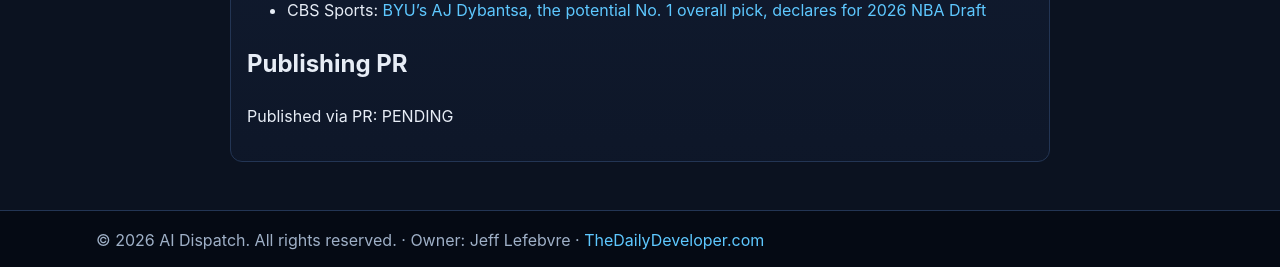
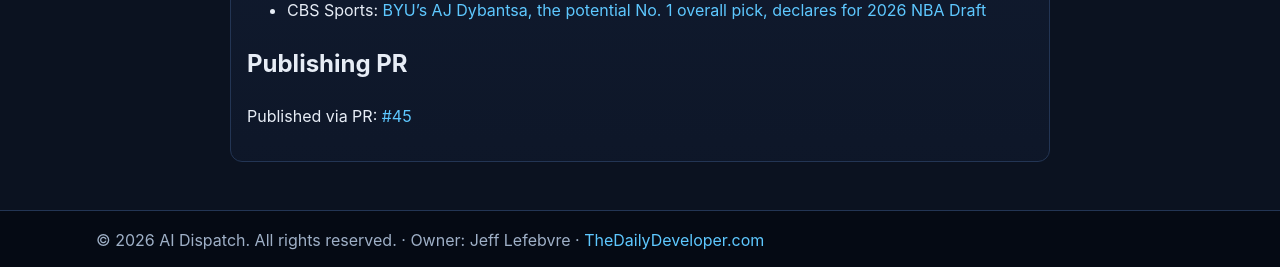
Before and after one commit to thestamp/Static-ai-articles, a Jekyll site: the page built from articles/2026-04-23-aj-dybantsa-declares-2026-nba-draft.md, in a window 1280 px wide. Shown: the part 894-1161 px from the top of the page. Built offline with Jekyll 4.4.1, drawn with Linux system fonts in a browser that asks for light colours.

Commit message:
chore: set published PR URL for AJ Dybantsa article

```diff
--- a/articles/2026-04-23-aj-dybantsa-declares-2026-nba-draft.md
+++ b/articles/2026-04-23-aj-dybantsa-declares-2026-nba-draft.md
@@ -7,7 +7,7 @@
 category: "breaking-news"
 status: "published"
 permalink: "/articles/2026-04-23-aj-dybantsa-declares-2026-nba-draft/"
-published_pr_url: "PENDING"
+published_pr_url: "https://github.com/thestamp/Static-ai-articles/pull/45"
 ---
 
 # AJ Dybantsa Declares for 2026 NBA Draft After One Season at BYU
@@ -31,4 +31,4 @@
 
 ## Publishing PR
 
-Published via PR: PENDING
+Published via PR: [#45](https://github.com/thestamp/Static-ai-articles/pull/45)
```
